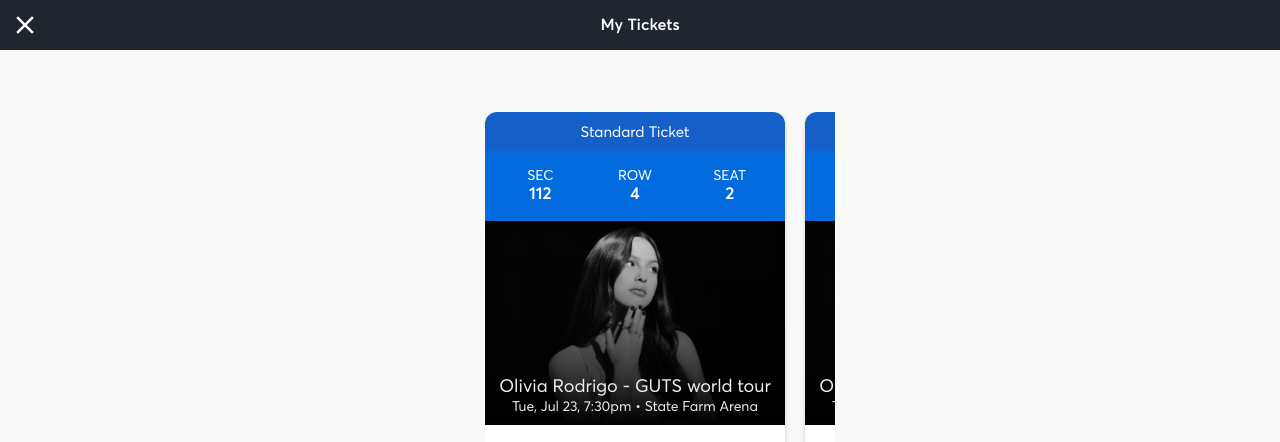
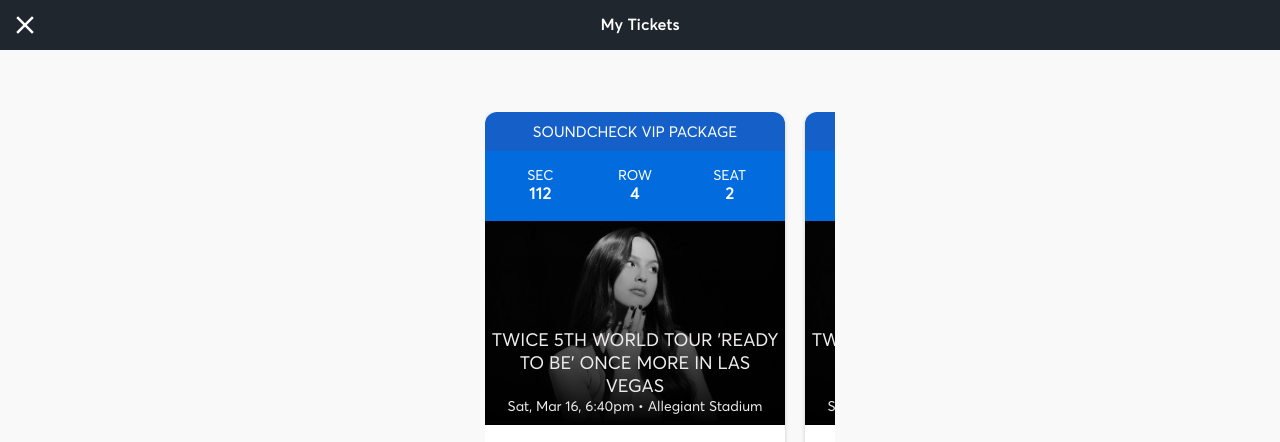
Before and after one commit to Jordanafese/ticketsuganew, a plain HTML site: page index.html in a window 1280 px wide. Shown: the top 442 px of the page. Drawn offline with Linux system fonts and the light colour scheme.

Commit message:
Update index.html
Changed Text

```diff
--- a/index.html
+++ b/index.html
@@ -93,7 +93,7 @@
 
             <div for="card">
                 <div for="head" style="text-align: center;">
-                    Standard Ticket
+                    SOUNDCHECK VIP PACKAGE
                 </div>
                 <div for="head_info">
                     <div>
@@ -110,11 +110,11 @@
                     </div>
                 </div>
                 <div for="content">
-                    <img src="assets/image/newbanner.jpg" alt="Olivia Rodrigo Image" srcset="">
+                    <img src="assets/image/newbanner.jpg" alt="TWICE IMAGE" srcset="">
                     <div>
                         <div style="position: absolute; bottom: 0;left:0; right:0;padding: 10px 6px;">
-                            <div>Olivia Rodrigo - GUTS world tour</div>
-                            <div><span>Tue, Jul 23, 7:30pm</span><span>&nbsp;•&nbsp;</span><span>State Farm Arena</span></div>
+                            <div>TWICE 5TH WORLD TOUR 'READY TO BE' ONCE MORE IN LAS VEGAS</div>
+                            <div><span>Sat, Mar 16, 6:40pm</span><span>&nbsp;•&nbsp;</span><span>Allegiant Stadium</span></div>
                         </div>
                     </div>
                 </div>
@@ -140,7 +140,7 @@
 
             <div for="card">
                 <div for="head" style="text-align: center;">
-                    Standard Ticket
+                    SOUNDCHECK VIP PACKAGE
                 </div>
                 <div for="head_info">
                     <div>
@@ -157,11 +157,11 @@
                     </div>
                 </div>
                 <div for="content">
-                    <img src="assets/image/newbanner.jpg" alt="Olivia Rodrigo Image" srcset="">
+                    <img src="assets/image/newbanner.jpg" alt="TWICE IMAGE" srcset="">
                     <div>
                         <div style="position: absolute; bottom: 0;left:0; right:0;padding: 10px 6px;">
-                         <div>Olivia Rodrigo - GUTS world tour</div>
-                            <div><span>Tue, Jul 23, 7:30pm</span><span>&nbsp;•&nbsp;</span><span>State Farm Arena</span></div>
+                         <div>TWICE 5TH WORLD TOUR 'READY TO BE' ONCE MORE IN LAS VEGAS</div>
+                            <div><span>Sat, Mar 16, 6:40pm</span><span>&nbsp;•&nbsp;</span><span>Allegiant Stadium</span></div>
                         </div>
                     </div>
                 </div>
```
